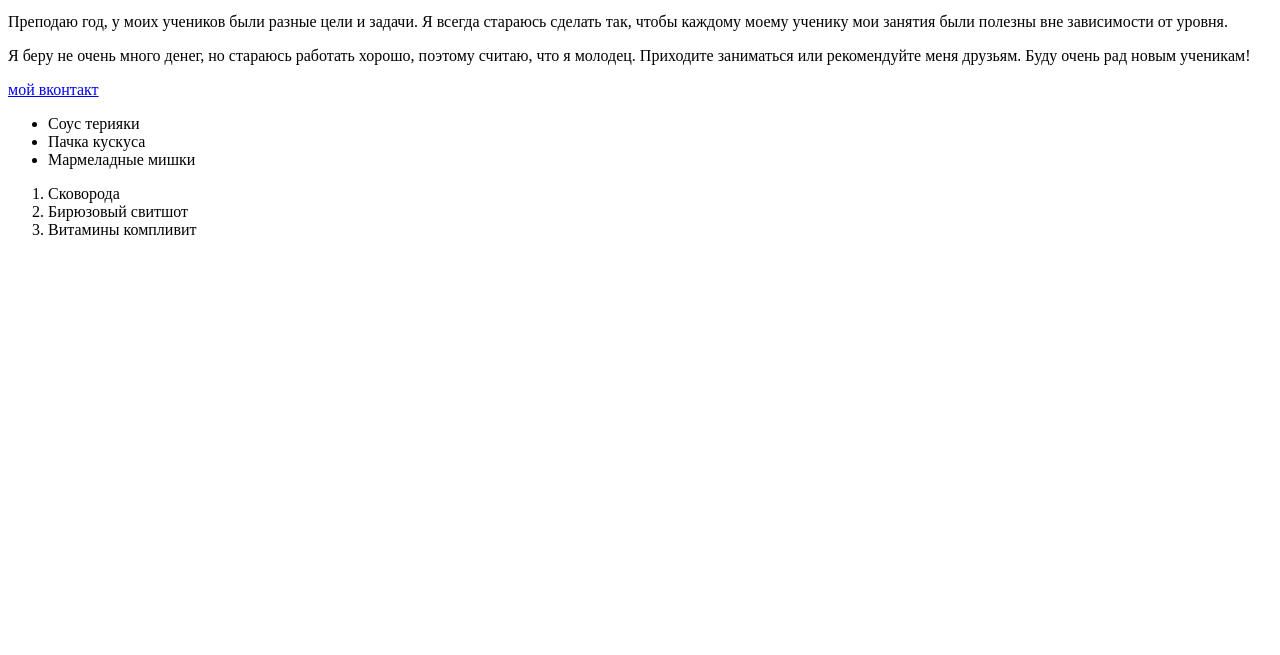
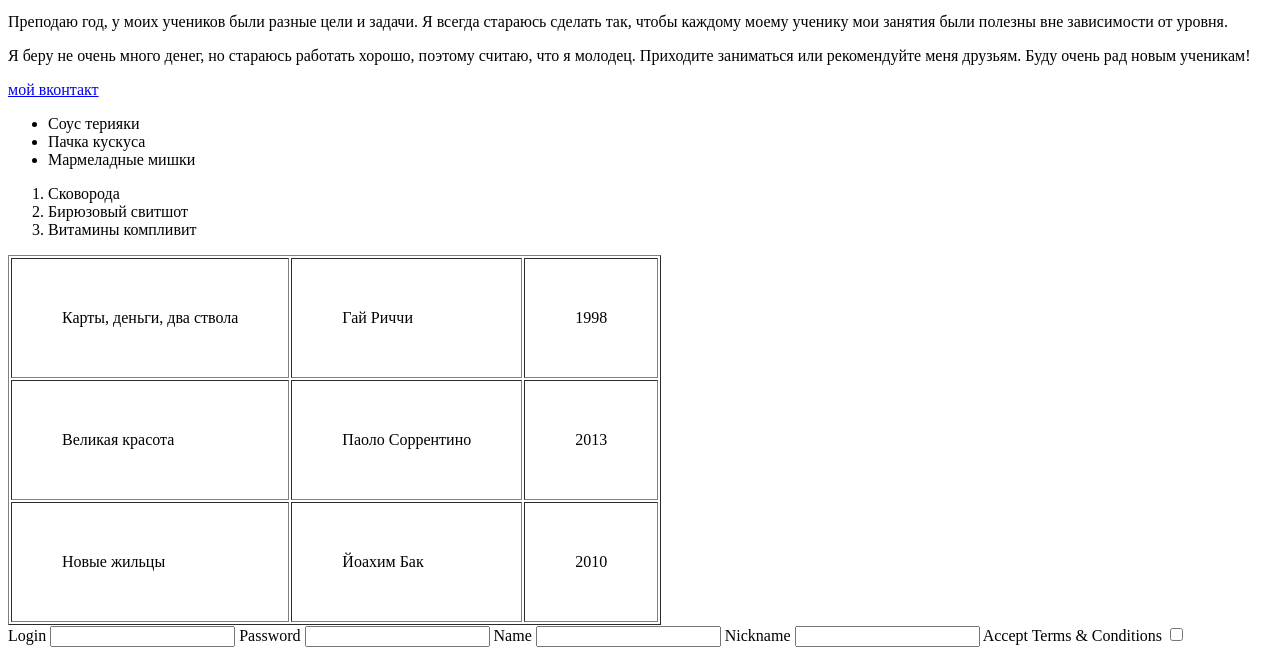
Before and after one commit to misharkharov/course, a plain HTML site: page index.html in a window 1280 px wide. Shown: the part 393-1048 px from the top of the page. Before the commit the page ends 800 px from the top, so only its background shows below. Drawn offline with Linux system fonts and the light colour scheme.

Commit message:
tablitsa i forma

```diff
--- a/index.html
+++ b/index.html
@@ -25,6 +25,37 @@
             <li>Бирюзовый свитшот</li>
             <li>Витамины компливит</li>
         </ol>
+      <table cellpadding="50" border="1">
+         <tr>
+             <td>Карты, деньги, два ствола</td>
+             <td>Гай Риччи</td>
+             <td>1998</td>
+         </tr>
+         <tr>
+             <td>Великая красота</td>
+             <td>Паоло Соррентино</td>
+             <td>2013</td>
+         </tr>
+         <tr>
+             <td>Новые жильцы</td>
+             <td>Йоахим Бак</td>
+             <td>2010</td>
+         </tr>
+      </table>
+    <tr></tr>
 
+
+        <label>Login</label>
+        <input type="text">
+        <label>Password</label>
+        <input type="password">
+        <label>Name</label>
+        <input type="text">
+        <label>Nickname</label>
+        <input type="text">
+        <label>Accept Terms & Conditions</label>
+        <input type="checkbox">
+
+      </table>
     </body>
 </html>
```
